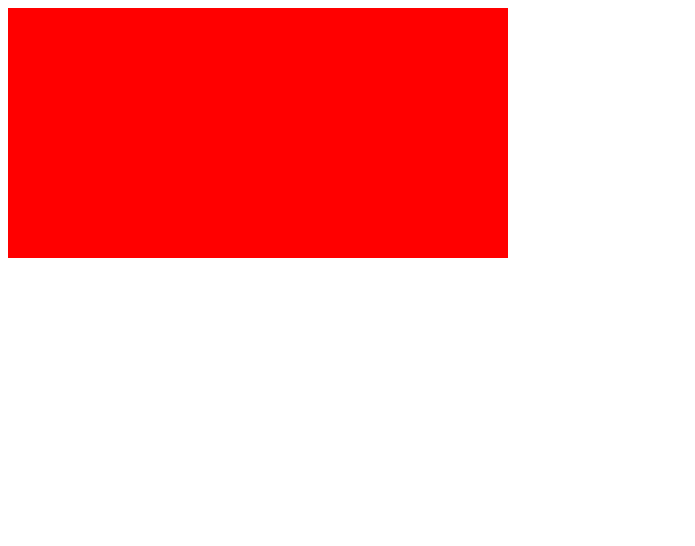
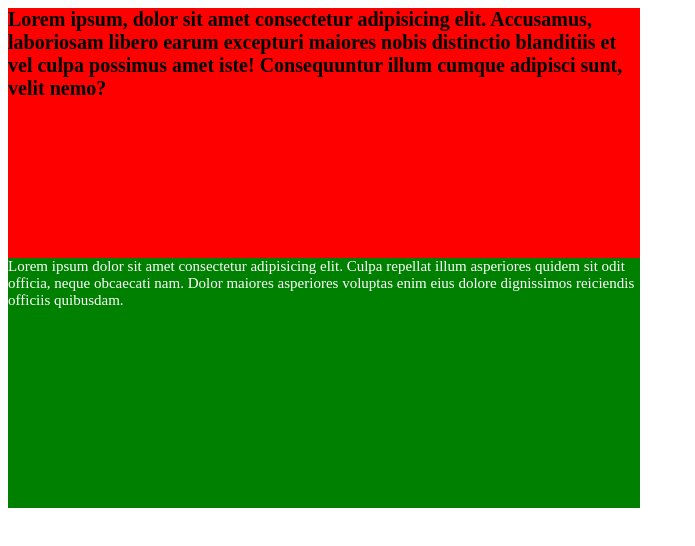
Before and after one commit to anthnyM/2css, a plain HTML site: page index.html in a window 1280 px wide. Shown: the whole page, without its empty margins (0-695 px from the left). Drawn offline with Linux system fonts and the light colour scheme.

Commit message:
html font-size como parametro

```diff
--- a/index.html
+++ b/index.html
@@ -7,8 +7,11 @@
     <link rel="stylesheet" href="styles.css">
 </head>
 <body>
-    <div class="forma">
-
+    <div class="forma1">
+        Lorem ipsum, dolor sit amet consectetur adipisicing elit. Accusamus, laboriosam libero earum excepturi maiores nobis distinctio blanditiis et vel culpa possimus amet iste! Consequuntur illum cumque adipisci sunt, velit nemo?
+    </div>
+    <div class="forma2">
+        Lorem ipsum dolor sit amet consectetur adipisicing elit. Culpa repellat illum asperiores quidem sit odit officia, neque obcaecati nam. Dolor maiores asperiores voluptas enim eius dolore dignissimos reiciendis officiis quibusdam.
     </div>
 </body>
 </html>
--- a/styles.css
+++ b/styles.css
@@ -1,5 +1,19 @@
-.forma{
+html{
+    font-size: 5px;
+}
+
+.forma1{
     background-color: red;
-    width: 500px;
+    width: 50%;
     height: 250px;
+    font-size: 4rem;
+    font-weight: bolder;
 }
+
+.forma2{
+    background-color: green;
+    width: 50%;
+    font-size: 3rem;
+    height: 250px;
+    color: white;
+}
```
